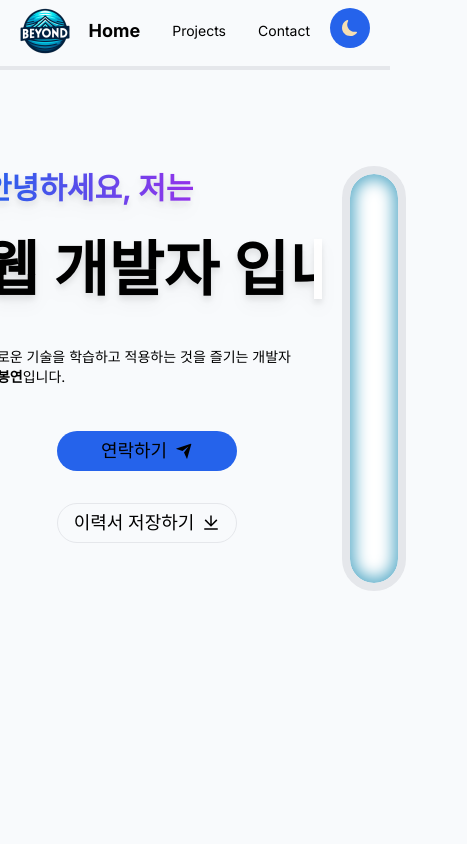
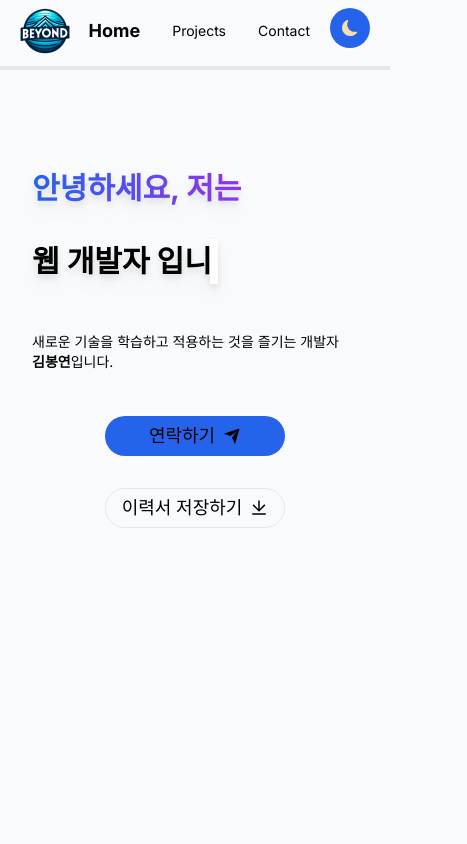
Before and after one commit to bongyoen/nextjs-portfolio, a Next.js app: page / in a window 390 px wide. Shown: the top 844 px of the page, 467 px wide, since content can reach past the window. Built offline with nearby package versions, Linux system fonts and the light colour scheme.

Commit message:
인트로 이미지, 글 반응형

```diff
--- a/src/app/page.tsx
+++ b/src/app/page.tsx
@@ -16,7 +16,7 @@ export default function Home() {
                             </span>
                             <br/>
                             <div className="w-max my-7">
-                                <h1 className="animate-typing overflow-hidden whitespace-nowrap border-r-8 border-r-black pr-10 text-6xl text-black font-bold dark:text-white">
+                                <h1 className="md:text-2xl lg:text-6xl animate-typing overflow-hidden whitespace-nowrap border-r-8 border-r-black pr-10  text-black font-bold dark:text-white">
                                     웹 개발자 입니다.
                                 </h1>
                             </div>
@@ -54,11 +54,13 @@ export default function Home() {
                             </a></div>
 
                     </div>
-                    <div
-                        className="border-7 border-8 rounded-full p-6  overflow-auto bg-white shadow-[inset_0_0_15px_5px_#62b0cb]">
-                        {/* <div className="absolute inset-0 bg-white opacity-75 rounded-lg blur"/> */}
-                        <Image className="rounded-full object-contain" objectFit="cover" src={MePng}
-                               alt="logo"/>
+                    <div className={"hidden md:block"}>
+                        <div
+                            className="border-7 border-8 rounded-full p-6  overflow-auto bg-white shadow-[inset_0_0_15px_5px_#62b0cb]">
+                            {/* <div className="absolute inset-0 bg-white opacity-75 rounded-lg blur"/> */}
+                            <Image className="rounded-full object-contain" objectFit="cover" src={MePng}
+                                   alt="logo"/>
+                        </div>
                     </div>
                     {/*<div*/}
                     {/*    className="hidden relative md:flex w-full max-w-xs overflow-hidden rounded-full p-4 mx-auto my-4 dark:border-secondary lg:mx-0 bg-accent">*/}
```
